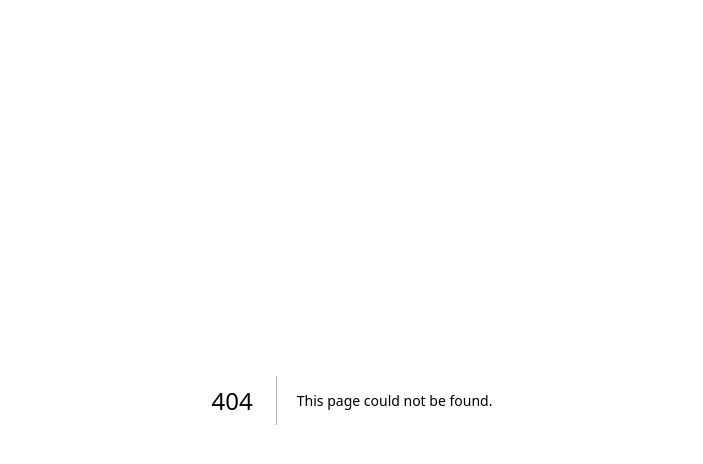
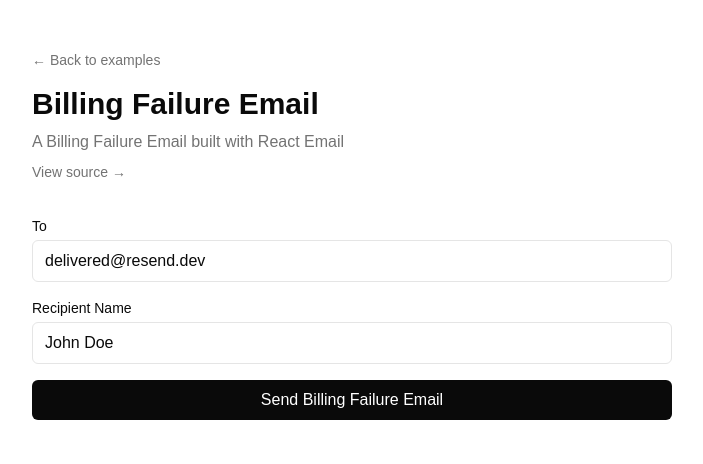
Before and after one commit to mg-6502/nextjs-resend-billing-failure, a Next.js app: page /billing-failure in a window 1280 px wide. Before the commit this address had no page. Shown: the top 464 px of the page, without its empty margins (288-991 px from the left). Built offline with nearby package versions, Linux system fonts and the light colour scheme.

Commit message:
Testing URL changes

```diff
--- /dev/null
+++ b/src/app/billing-failure/page.jsx
@@ -0,0 +1,87 @@
+'use client';
+
+import { useState } from 'react';
+import { PageHeader } from '@/components/page-header';
+import { ResultDisplay } from '@/components/result-display';
+
+export default function BillingFailurePage() {
+  const [to, setTo] = useState('delivered@resend.dev');
+  const [name, setName] = useState('John Doe');
+  const [loading, setLoading] = useState(false);
+  const [result, setResult] = useState(null);
+
+  const handleSubmit = async (e) => {
+    e.preventDefault();
+    setLoading(true);
+    setResult(null);
+
+    try {
+      const response = await fetch('/api/send', {
+        method: 'POST',
+        headers: { 'Content-Type': 'application/json' },
+        body: JSON.stringify({
+          to,
+          subject: `Uh oh, ${name}! There's a Billing Problem!`,
+          useReactEmail: true,
+          name,
+        }),
+      });
+      const data = await response.json();
+      setResult(response.ok ? { data } : { error: data.error });
+    } catch (err) {
+      setResult({ error: 'Network error' });
+    } finally {
+      setLoading(false);
+    }
+  };
+
+  return (
+    <main className="max-w-2xl mx-auto px-4 py-12">
+      <PageHeader
+        title="Billing Failure Email"
+        description="A Billing Failure Email built with React Email"
+        sourcePath="src/app/billing-failure/page.jsx"
+      />
+      <form onSubmit={handleSubmit} className="space-y-4">
+        <div>
+          <label htmlFor="to" className="block text-sm font-medium mb-1">
+            To
+          </label>
+          <input
+            id="to"
+            type="email"
+            value={to}
+            onChange={(e) => setTo(e.target.value)}
+            required
+            className="w-full px-3 py-2 border border-[var(--border)] rounded-md bg-[var(--background)]"
+          />
+        </div>
+        <div>
+          <label htmlFor="name" className="block text-sm font-medium mb-1">
+            Recipient Name
+          </label>
+          <input
+            id="name"
+            type="text"
+            value={name}
+            onChange={(e) => setName(e.target.value)}
+            required
+            className="w-full px-3 py-2 border border-[var(--border)] rounded-md bg-[var(--background)]"
+          />
+        </div>
+        <button
+          type="submit"
+          disabled={loading}
+          className="w-full px-4 py-2 bg-[var(--foreground)] text-[var(--background)] rounded-md font-medium hover:opacity-90 disabled:opacity-50"
+        >
+          {loading ? 'Sending...' : 'Send Billing Failure Email'}
+        </button>
+      </form>
+      <ResultDisplay
+        data={result?.data}
+        error={result?.error}
+        loading={loading}
+      />
+    </main>
+  );
+}
```
